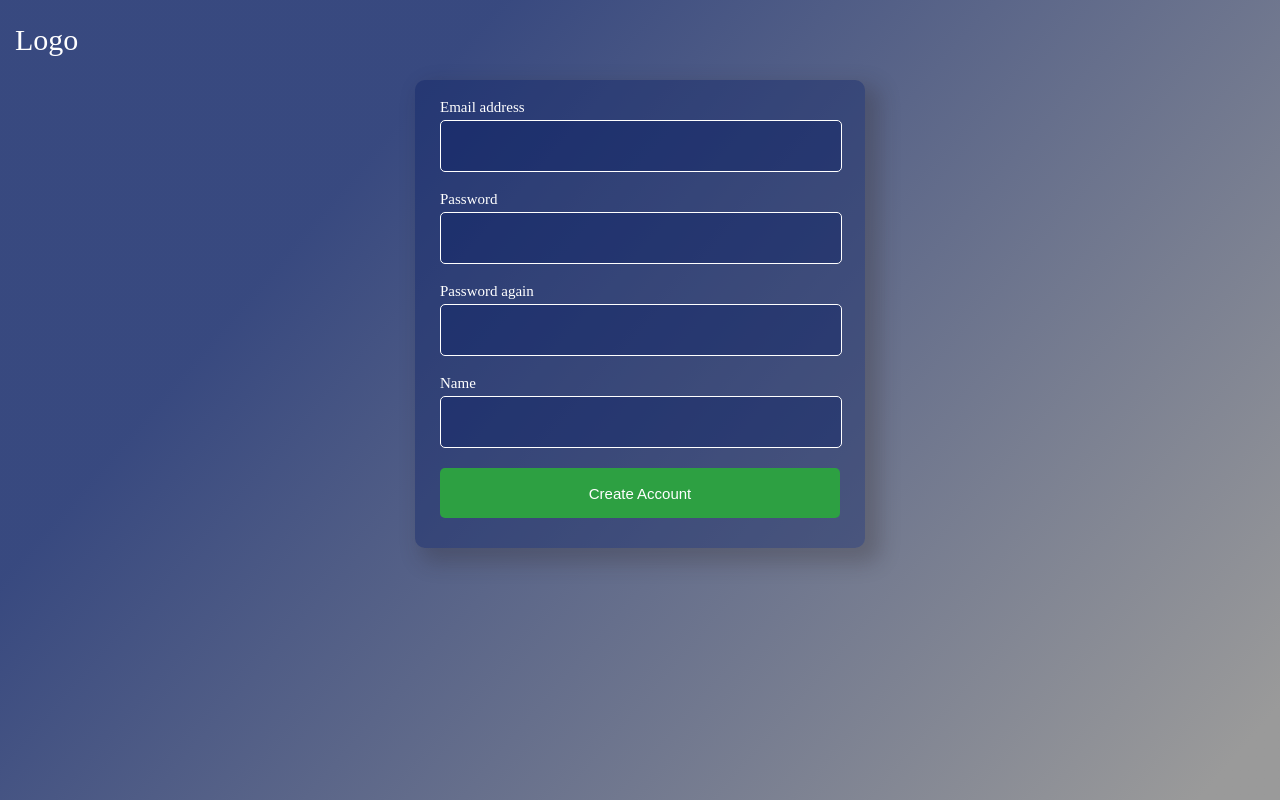
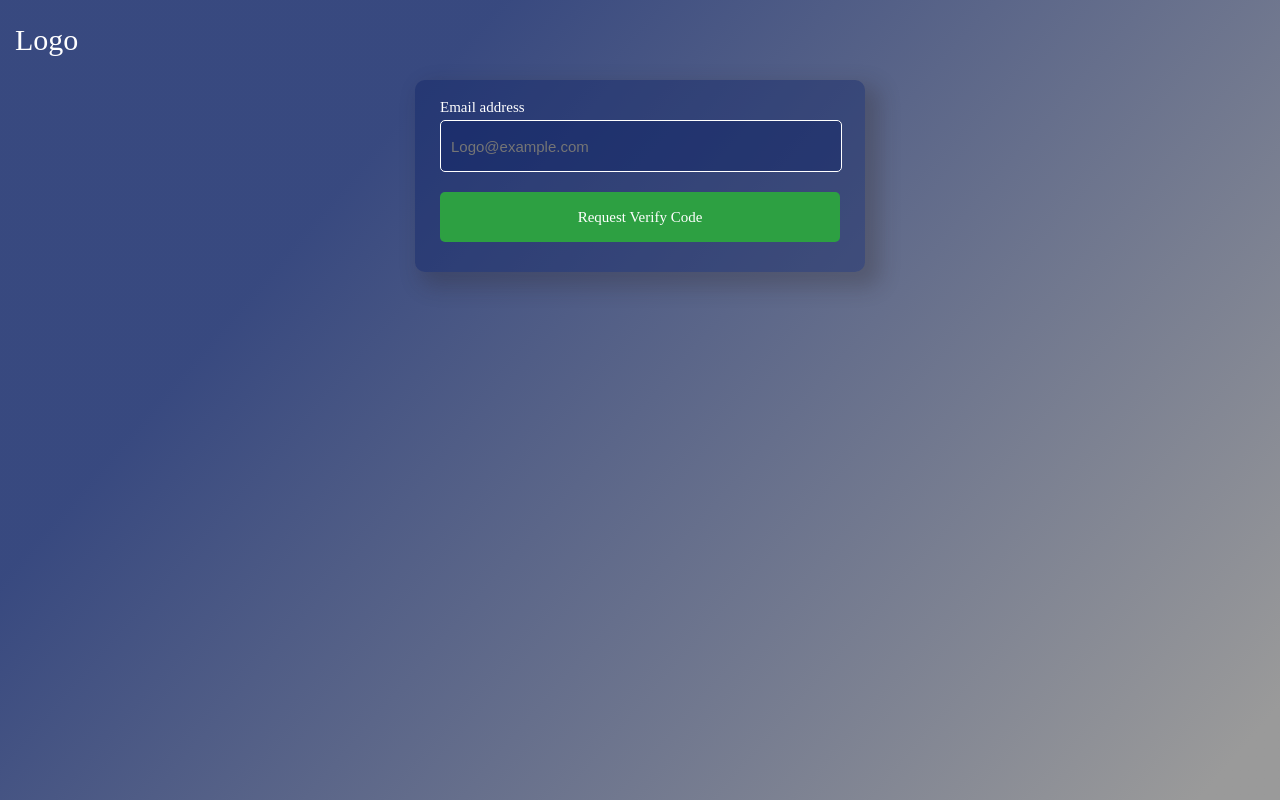
Before and after one commit to byein/Troller, a React (Create React App) app in the folder troller/: page /sign_up in a window 1280 px wide. Built offline with nearby package versions, Linux system fonts and the light colour scheme.

Commit message:
feat: 회원가입 이메일 인증로직 구현 && 기본 입력값 받아서 저장하기 close #10

```diff
--- a/troller/src/pages/sign/signin.tsx
+++ b/troller/src/pages/sign/signin.tsx
@@ -31,7 +31,6 @@ function Signin() {
 							required: true,
 						})}
 						type="email"
-						placeholder="Logo@example.com"
 					/>
 				</InputBox>
 				<InputBox>
@@ -50,7 +49,7 @@ function Signin() {
 				<SubmitBtn type="submit">Log In</SubmitBtn>
 			</Form>
 			<Link to="/sign_up">
-				<SubmitBtn>Create Account</SubmitBtn>
+				<SubmitBtn className="createAccount">Create Account</SubmitBtn>
 			</Link>
 			<AnotherLogin />
 		</SignForm>
--- a/troller/src/pages/sign/signup.tsx
+++ b/troller/src/pages/sign/signup.tsx
@@ -1,35 +1,101 @@
-import SignForm from '../../components/sign/signForm';
-import { Form, InputBox, SubmitBtn } from '../../styles/sign/globalSignBox';
+import React, { useEffect, useState } from 'react';
+import { useForm } from 'react-hook-form';
+import SignForm, { ISignType } from '../../components/sign/signForm';
+import {
+	Form,
+	InputBox,
+	SubmitBtn,
+	VerifyInput,
+} from '../../styles/sign/globalSignBox';
+
+const VerifyingCode = '1234'; // temporal(이메일 인증코드, 서버 개설되면 백에서 대조?)
+const CodeLength = 4; // 인증코드 길이 고정되면 변경
 
 function Signup() {
+	const [code, setCode] = useState(''); // 만약 백에서 대조한다면 fetch
+	const [isAuth, setisAuth] = useState(false);
+	const [requestAuth, setrequestAuth] = useState(false);
+	const {
+		register,
+		handleSubmit,
+		// formState: { errors },
+	} = useForm<ISignType>();
+
+	// 이메일 인증코드 대조과정
+	useEffect(() => {
+		if (code === VerifyingCode) {
+			setTimeout(() => setisAuth(prev => !prev), 500);
+		} else if (code !== VerifyingCode && code.length === CodeLength) {
+			setCode('');
+		}
+	}, [code]);
+	const onChangeCode = (e: React.ChangeEvent<HTMLInputElement>) => {
+		setCode(e.currentTarget.value);
+	};
+
+	const onSubmit = handleSubmit((data: ISignType) => {
+		console.log(data);
+	});
 	return (
 		<SignForm>
-			<Form>
+			<Form onSubmit={onSubmit}>
 				<InputBox>
 					<div className="label">
 						<span className="label__name">Email address</span>
 					</div>
-					<input type="email" />
+					<input
+						{...register('email')}
+						readOnly={!!isAuth}
+						type="email"
+						placeholder="Logo@example.com"
+					/>
+					<span className="isVerified">{!isAuth ? null : 'Verified!'}</span>
 				</InputBox>
+				{!isAuth ? (
+					<>
+						<VerifyInput
+							value={code}
+							onChange={onChangeCode}
+							code={code}
+							requestAuth={requestAuth}
+							placeholder="verify code"
+						/>
+						<SubmitBtn
+							as="div"
+							onClick={
+								!requestAuth
+									? () => {
+											setrequestAuth(prev => !prev);
+									  }
+									: undefined // 이자리에 이메일 인증코드 재전송코드 짜야함 ==> 함수 외부에 만들거임.
+							}
+						>
+							{!requestAuth ? 'Request Verify Code' : 'Request Code Again'}
+						</SubmitBtn>
+					</>
+				) : (
+					<>
 						<InputBox>
 							<div className="label">
 								<span className="label__name">Password</span>
 							</div>
-					<input type="email" />
+							<input {...register('password')} />
 						</InputBox>
 						<InputBox>
 							<div className="label">
 								<span className="label__name">Password again</span>
 							</div>
-					<input type="email" />
+							<input {...register('password_again')} />
 						</InputBox>
 						<InputBox>
 							<div className="label">
-						<span className="label__name">Name</span>
+								<span className="label__name">Summoner name</span>
 							</div>
-					<input type="email" />
+							<input {...register('nickname')} />
 						</InputBox>
-				<SubmitBtn>Create Account</SubmitBtn>
+						<SubmitBtn type="submit">Create Account</SubmitBtn>
+					</>
+				)}
 			</Form>
 		</SignForm>
 	);
--- a/troller/src/styles/global/global.tsx
+++ b/troller/src/styles/global/global.tsx
@@ -5,11 +5,17 @@ import styled from '@emotion/styled';
 const BORDER_RADIUS = 10;
 const DEFAULT_FONTSIZE = 15;
 const LARGE_FONTSIZE = 30;
+const TRANSITION = css`
+	transition: all 0.2s linear;
+`;
 const BOX_SHADOW = css`
 	box-shadow: 10px 10px 20px 5px rgba(43, 37, 37, 0.25);
 `;
 const FLOAT_COLOR = css`
 	background-color: rgba(10, 31, 98, 0.4);
+`;
+const TRANSPARENT_TXTCOLOR = css`
+	color: rgba(255, 255, 255, 0.7);
 `;
 
 const GlobalContainer = styled('div')`
@@ -106,4 +112,6 @@ export {
 	DEFAULT_FONTSIZE,
 	LARGE_FONTSIZE,
 	BOX_SHADOW,
+	TRANSPARENT_TXTCOLOR,
+	TRANSITION,
 };
--- a/troller/src/styles/sign/globalSignBox.tsx
+++ b/troller/src/styles/sign/globalSignBox.tsx
@@ -4,9 +4,12 @@ import {
 	BOX_SHADOW,
 	DEFAULT_FONTSIZE,
 	FLOAT_COLOR,
+	LARGE_FONTSIZE,
+	TRANSITION,
+	TRANSPARENT_TXTCOLOR,
 } from '../global/global';
 
-const LOGINBTN_RADIUS = '6px';
+const LOGINBTN_RADIUS_FORKAKAO = '6px';
 
 const SignBox = styled('div')`
 	${FLOAT_COLOR};
@@ -18,6 +21,23 @@ const SignBox = styled('div')`
 	align-items: center;
 	padding: 20px;
 	border-radius: ${`${BORDER_RADIUS}px`};
+	.createAccount {
+		width: 400px;
+		height: 50px;
+		display: flex;
+		justify-content: center;
+		align-items: center;
+		background-color: ${props => props.theme.btnColor.primary};
+		border: none;
+		border-radius: ${`${BORDER_RADIUS - 5}px`};
+		color: ${props => props.theme.txtColor.primary};
+		font-size: ${`${DEFAULT_FONTSIZE}px`};
+		margin-bottom: 10px;
+		cursor: pointer;
+		&:hover {
+			background-color: ${props => props.theme.btnColor.onHover};
+		}
+	}
 `;
 
 const Form = styled('form')`
@@ -43,6 +63,9 @@ const InputBox = styled('div')`
 	width: 100%;
 	height: auto;
 	margin: 0 0 20px 0;
+	&:first-of-type {
+		position: relative;
+	}
 	.label {
 		width: 100%;
 		height: 20px;
@@ -69,16 +92,47 @@ const InputBox = styled('div')`
 		color: ${props => props.theme.txtColor.primary};
 		font-size: ${`${DEFAULT_FONTSIZE}px`};
 		text-indent: 10px;
+		${TRANSITION};
 		&:focus {
 			outline: none;
 			border-color: ${props => props.theme.txtColor.selected};
 		}
 	}
+	.isVerified {
+		color: ${props => props.theme.txtColor.selected};
+		width: auto;
+		font-size: ${`${DEFAULT_FONTSIZE}px`};
+		position: absolute;
+		top: 53%;
+		left: 84%;
+	}
 `;
-
+const VerifyInput = styled('input')<{ requestAuth: boolean; code: string }>`
+	width: 30%;
+	height: ${props => (!props.requestAuth ? 0 : '50px')};
+	text-align: center;
+	font-size: ${`${LARGE_FONTSIZE - 12}px`};
+	background-color: rgba(0, 0, 0, 0);
+	border: none;
+	border-bottom: ${props => (!props.requestAuth ? 0 : '2px')} solid
+		${props => props.theme.txtColor.primary};
+	border-radius: 0;
+	padding: 0;
+	margin-bottom: ${props => (!props.requestAuth ? 0 : '20px')};
+	color: ${props => props.theme.txtColor.primary};
+	${TRANSITION}
+	&:focus {
+		outline: none;
+		border-bottom: 2px solid
+			${props => (props.code !== '1234' ? 'red' : props.theme.btnColor.primary)};
+	}
+`;
 const SubmitBtn = styled('button')`
-	width: 400px;
+	width: 100%;
 	height: 50px;
+	display: flex;
+	justify-content: center;
+	align-items: center;
 	background-color: ${props => props.theme.btnColor.primary};
 	border: none;
 	border-radius: ${`${BORDER_RADIUS - 5}px`};
@@ -86,6 +140,7 @@ const SubmitBtn = styled('button')`
 	font-size: ${`${DEFAULT_FONTSIZE}px`};
 	margin-bottom: 10px;
 	cursor: pointer;
+	${TRANSITION};
 	&:hover {
 		background-color: ${props => props.theme.btnColor.onHover};
 	}
@@ -100,18 +155,18 @@ const AnotherWay = styled('div')`
 	justify-content: space-between;
 	align-items: center;
 	.hr {
-		color: rgba(255, 255, 255, 0.7);
+		${TRANSPARENT_TXTCOLOR}
 		margin-bottom: 10px;
 	}
 	.login {
 		width: 100%;
 		height: auto;
 		margin: 2px;
-		border-radius: ${LOGINBTN_RADIUS};
+		border-radius: ${LOGINBTN_RADIUS_FORKAKAO};
 		.login_btn {
 			width: 100%;
 			height: 100%;
 		}
 	}
 `;
-export { SignBox, Form, InputBox, SubmitBtn, AnotherWay };
+export { SignBox, Form, InputBox, SubmitBtn, AnotherWay, VerifyInput };
```
Lines whose indentation alone changed are shown as unchanged.
